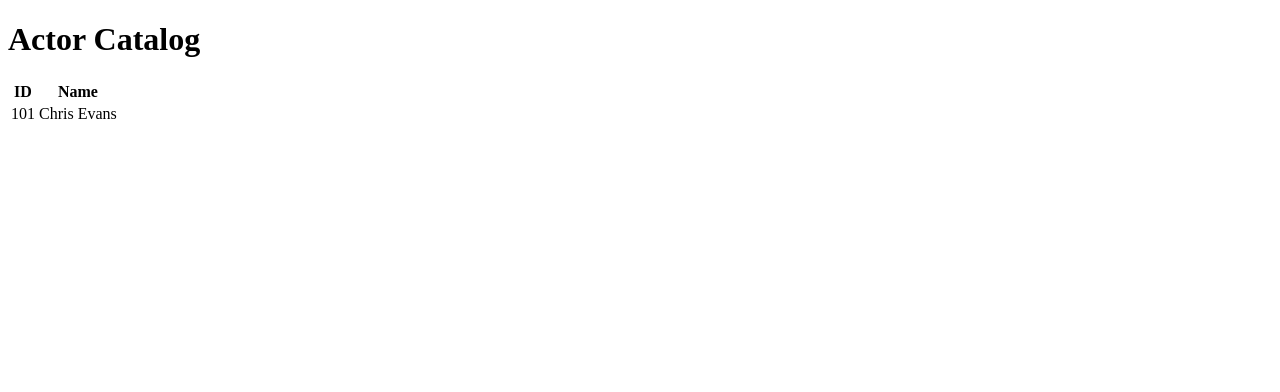
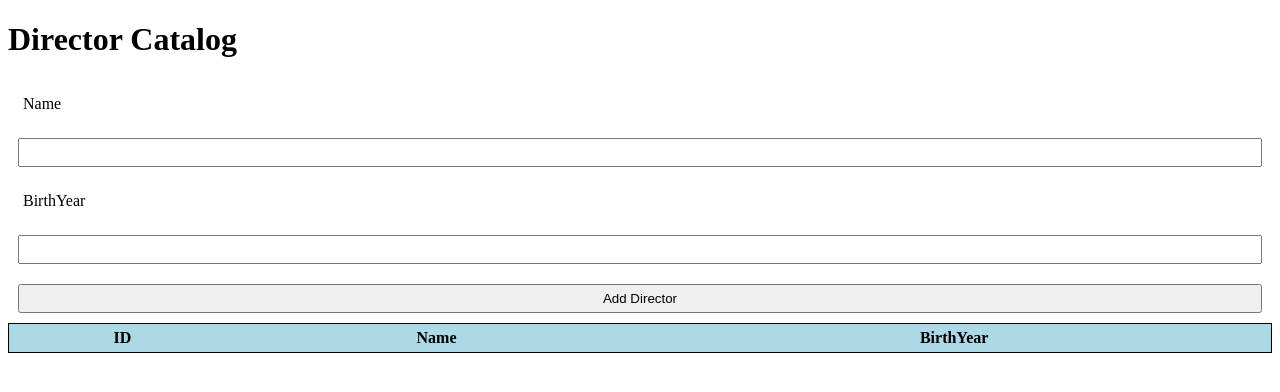
Before and after one commit to OroszDan/MRDN68_HFT_2021221, a plain HTML site: page MRDN68_HFT_2021221.JsClient/wwwroot/index.html in a window 1280 px wide. Drawn offline with Linux system fonts and the light colour scheme; no server answers.

Commit message:
create display done

```diff
--- a/MRDN68_HFT_2021221.JsClient/wwwroot/index.html
+++ b/MRDN68_HFT_2021221.JsClient/wwwroot/index.html
@@ -2,23 +2,32 @@
 <html>
 <head>
     <meta charset="utf-8" />
-    <title>Actor UI</title>
+    <title>Director UI</title>
     <link rel="stylesheet" href="style.css"/>
 </head>
 <body>
-    <h1>Actor Catalog</h1>
+    <h1>Director Catalog</h1>
+    <div id="formdiv">
+        <label>Name</label>
+        <input type="text" id="directorname" />
+        <label>BirthYear</label>
+        <input type="number" id="directoryear" />
+        <button type="button" onclick="create()">Add Director</button>
+    </div>
+
     <table>
         <thead>
             <tr>
                 <th>ID</th>
                 <th>Name</th>
+                <th>BirthYear</th>
             </tr>
         </thead>
         <tbody id="resultarea">
-            <tr>
+            <!--<tr>
                 <td>101</td>
                 <td>Chris Evans</td>
-            </tr>
+            </tr>-->
         </tbody>
     </table>
     <script src="script.js"></script>
--- a/MRDN68_HFT_2021221.JsClient/wwwroot/script.js
+++ b/MRDN68_HFT_2021221.JsClient/wwwroot/script.js
@@ -1,16 +1,45 @@
-let movies = [];
+let director = [];
 
-fetch('http://localhost:65512/movie')
-    .then(x => x.json())
-    .then(y => {
-        movies = y;
-        console.log(movies);
-        display();
-    });
+getdata();
+
+async function getdata() {
+  await fetch('http://localhost:65512/director')
+        .then(x => x.json())
+        .then(y => {
+            director = y;
+            console.log(director);
+            display();
+        });
+}
+
 
 function display() {
-    movies.forEach(t => {
+    director.forEach(t => {
         console.log(t.name);
+        document.getElementById('resultarea').innerHTML +=
+            "<tr><td>" + t.id + "</td><td>"
+            + t.name + "</td><td>"
+        + t.birthYear + "</td></tr>";
     });
 
 }
+
+function create()
+{
+    let name = document.getElementById('directorname').value;
+    let year = document.getElementById('directoryear').value;
+    fetch('http://localhost:65512/director', {
+        method: 'POST',
+        headers: { 'Content-Type': 'application/json', },
+        body: JSON.stringify(
+            { name: name, birthYear: year })
+    })
+        .then(response => response)
+        .then(data => {
+            console.log('Success:', data);
+            getdata();
+        })
+        .catch((error) => { console.error('Error:', error); });
+
+
+}
--- a/MRDN68_HFT_2021221.JsClient/wwwroot/style.css
+++ b/MRDN68_HFT_2021221.JsClient/wwwroot/style.css
@@ -1,2 +1,29 @@
-body {
+table{
+    width: 100%;
 }
+
+table, td,tr{
+    border: 1px solid black;
+}
+
+table{
+    border-collapse: collapse;
+}
+
+th,td{
+    padding: 5px;
+}
+
+th{
+    background-color: lightblue;
+}
+
+#formdiv{
+    display: flex;
+    flex-direction: column;
+}
+
+#formdiv label, button, input{
+    margin: 10px;
+    padding: 5px;
+}
```
